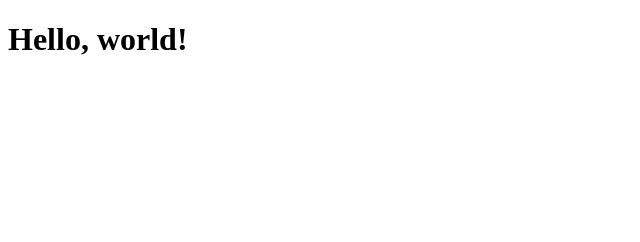
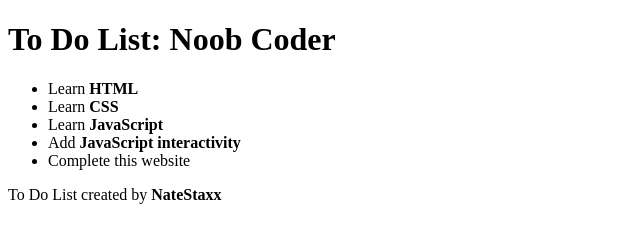
Before and after one commit to NateStaxx/Coding-Temple-Projects, a plain HTML site: page index.html in a window 1280 px wide. Shown: the whole page, without its empty margins (0-640 px from the left). Drawn offline with Linux system fonts and the light colour scheme.

Commit message:
change site into todo list and created ul

```diff
--- a/index.html
+++ b/index.html
@@ -1,9 +1,20 @@
 <!DOCTYPE html>
 <html>
   <head>
-    <title>My First Site</title>
+    <meta charset="UTF-8">
+    <meta name="viewport" content="width=device-width, initial-scale=1.0">
+    <title>To Do List</title>
   </head>
   <body>
-    <h1>Hello, world!</h1>
+    <h1>To Do List: Noob Coder</h1>
+    <ul>
+      <li>Learn <strong>HTML</strong></li>
+      <li>Learn <strong>CSS</strong></li>
+      <li>Learn <strong>JavaScript</strong></li>
+      <li>Add <strong>JavaScript interactivity</strong></li>
+      <li>Complete this website</li>
+    </ul>
+
+    <p>To Do List created by <strong>NateStaxx</strong></p>
   </body>
 </html>
```
